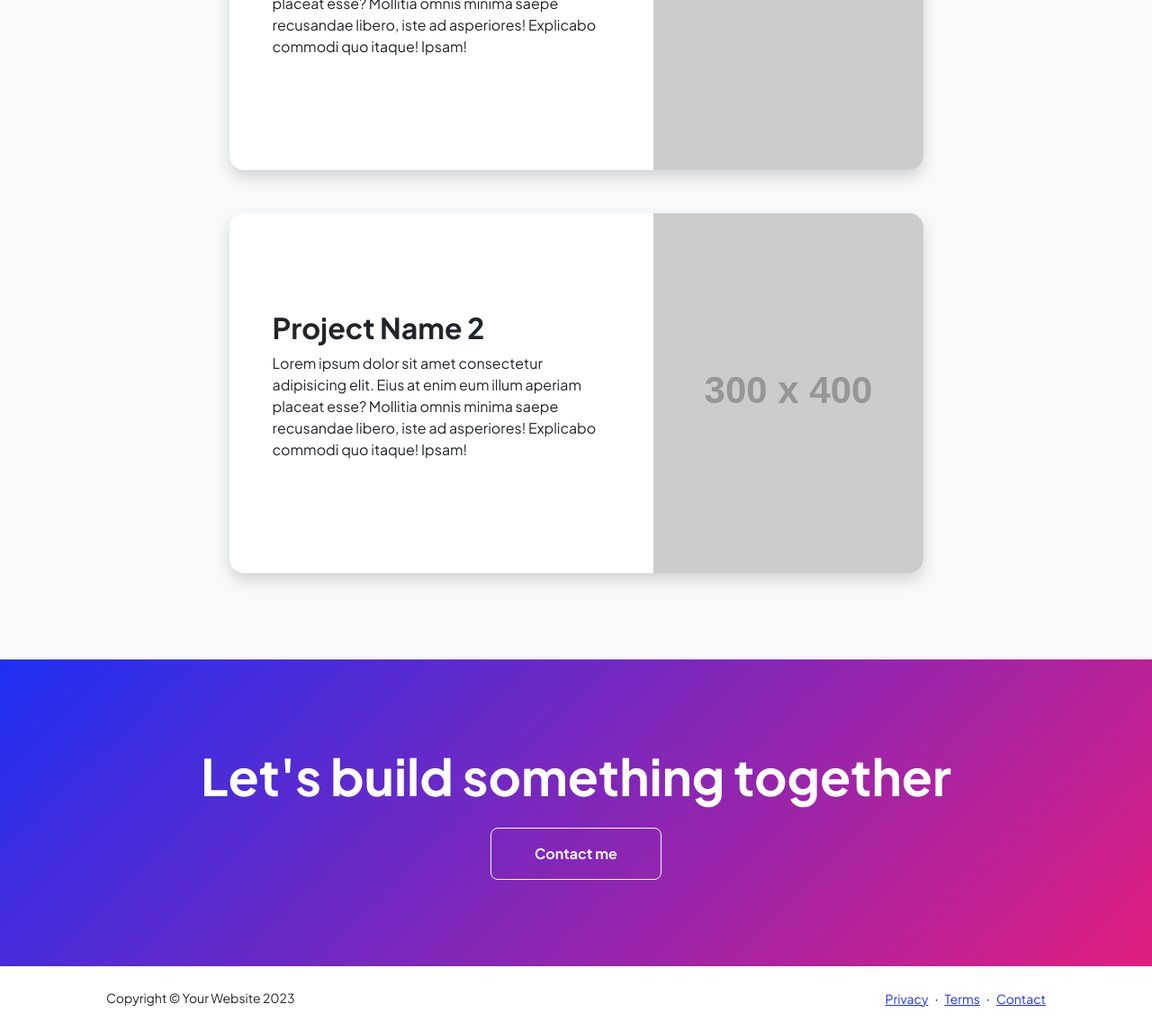
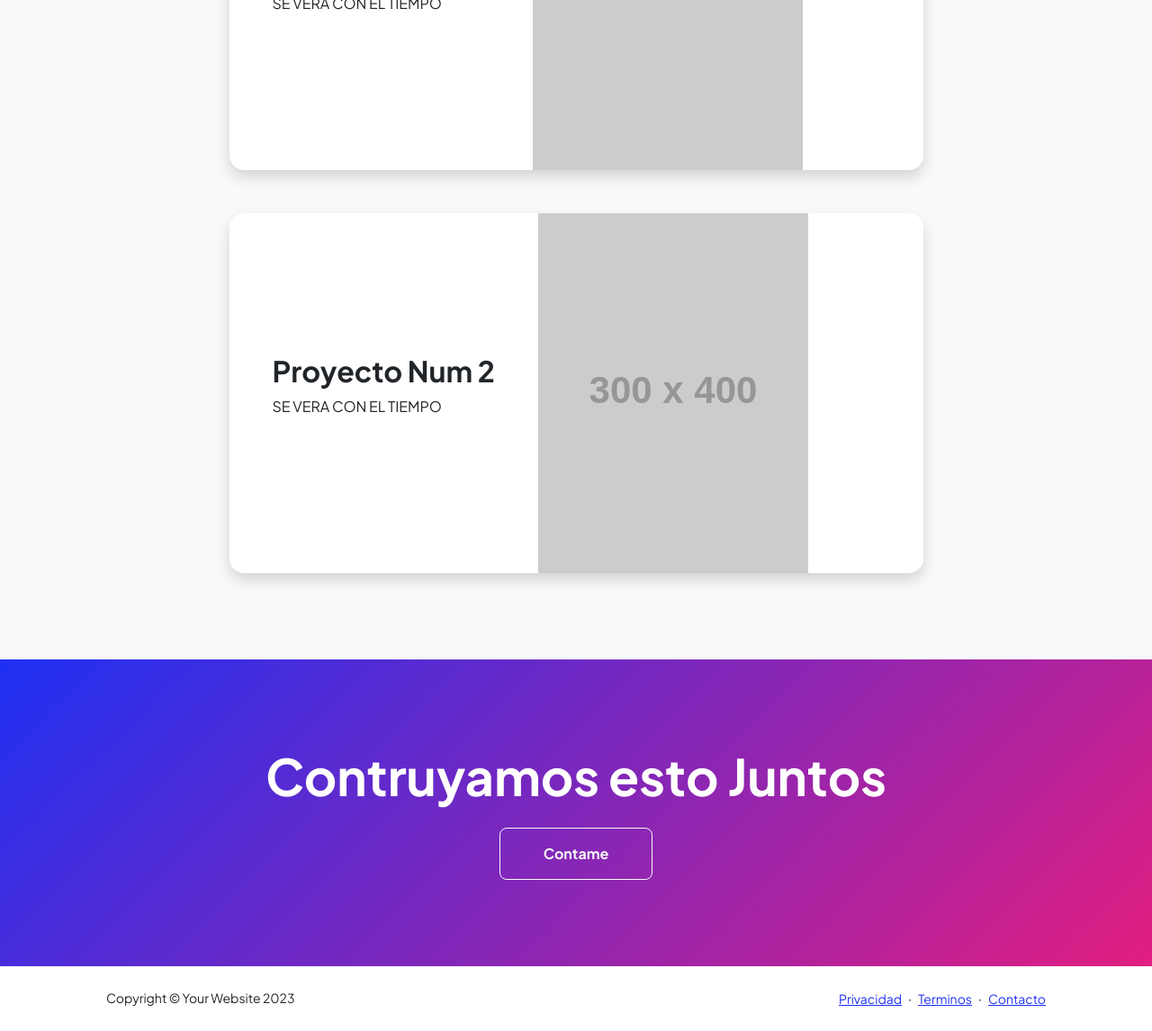
Before and after one commit to Alexa1331/Alexa1331.github.io, a plain HTML site: page projects.html in a window 1280 px wide. Shown: the part 437-1583 px from the top of the page at 90% size. Drawn offline with nearby package versions, Linux system fonts and the light colour scheme; placeholder pictures from the web are drawn by us.

Commit message:
Update projects.html

```diff
--- a/projects.html
+++ b/projects.html
@@ -5,7 +5,7 @@
         <meta name="viewport" content="width=device-width, initial-scale=1, shrink-to-fit=no" />
         <meta name="description" content="" />
         <meta name="author" content="" />
-        <title>Modern Business - Start Bootstrap Template</title>
+        <title>Sitio Wed</title>
         <!-- Favicon-->
         <link rel="icon" type="image/x-icon" href="assets/favicon.ico" />
         <!-- Custom Google font-->
@@ -22,7 +22,7 @@
             <!-- Navigation-->
             <nav class="navbar navbar-expand-lg navbar-light bg-white py-3">
                 <div class="container px-5">
-                    <a class="navbar-brand" href="index.html"><span class="fw-bolder text-primary">Start Bootstrap</span></a>
+                    <a class="navbar-brand" href="index.html"><span class="fw-bolder text-primary">Sitio Wed</span></a>
                     <button class="navbar-toggler" type="button" data-bs-toggle="collapse" data-bs-target="#navbarSupportedContent" aria-controls="navbarSupportedContent" aria-expanded="false" aria-label="Toggle navigation"><span class="navbar-toggler-icon"></span></button>
                     <div class="collapse navbar-collapse" id="navbarSupportedContent">
                         <ul class="navbar-nav ms-auto mb-2 mb-lg-0 small fw-bolder">
@@ -38,7 +38,7 @@
             <section class="py-5">
                 <div class="container px-5 mb-5">
                     <div class="text-center mb-5">
-                        <h1 class="display-5 fw-bolder mb-0"><span class="text-gradient d-inline">Projects</span></h1>
+                        <h1 class="display-5 fw-bolder mb-0"><span class="text-gradient d-inline">Proyecto</span></h1>
                     </div>
                     <div class="row gx-5 justify-content-center">
                         <div class="col-lg-11 col-xl-9 col-xxl-8">
@@ -47,8 +47,8 @@
                                 <div class="card-body p-0">
                                     <div class="d-flex align-items-center">
                                         <div class="p-5">
-                                            <h2 class="fw-bolder">Project Name 1</h2>
-                                            <p>Lorem ipsum dolor sit amet consectetur adipisicing elit. Eius at enim eum illum aperiam placeat esse? Mollitia omnis minima saepe recusandae libero, iste ad asperiores! Explicabo commodi quo itaque! Ipsam!</p>
+                                            <h2 class="fw-bolder">Proyecto Num 1</h2>
+                                            <p> SE VERA CON EL TIEMPO </p>
                                         </div>
                                         <img class="img-fluid" src="https://dummyimage.com/300x400/343a40/6c757d" alt="..." />
                                     </div>
@@ -59,8 +59,8 @@
                                 <div class="card-body p-0">
                                     <div class="d-flex align-items-center">
                                         <div class="p-5">
-                                            <h2 class="fw-bolder">Project Name 2</h2>
-                                            <p>Lorem ipsum dolor sit amet consectetur adipisicing elit. Eius at enim eum illum aperiam placeat esse? Mollitia omnis minima saepe recusandae libero, iste ad asperiores! Explicabo commodi quo itaque! Ipsam!</p>
+                                            <h2 class="fw-bolder">Proyecto Num 2</h2>
+                                            <p>SE VERA CON EL TIEMPO</p>
                                         </div>
                                         <img class="img-fluid" src="https://dummyimage.com/300x400/343a40/6c757d" alt="..." />
                                     </div>
@@ -74,8 +74,8 @@
             <section class="py-5 bg-gradient-primary-to-secondary text-white">
                 <div class="container px-5 my-5">
                     <div class="text-center">
-                        <h2 class="display-4 fw-bolder mb-4">Let's build something together</h2>
-                        <a class="btn btn-outline-light btn-lg px-5 py-3 fs-6 fw-bolder" href="contact.html">Contact me</a>
+                        <h2 class="display-4 fw-bolder mb-4">Contruyamos esto Juntos</h2>
+                        <a class="btn btn-outline-light btn-lg px-5 py-3 fs-6 fw-bolder" href="contact.html">Contame</a>
                     </div>
                 </div>
             </section>
@@ -86,11 +86,11 @@
                 <div class="row align-items-center justify-content-between flex-column flex-sm-row">
                     <div class="col-auto"><div class="small m-0">Copyright &copy; Your Website 2023</div></div>
                     <div class="col-auto">
-                        <a class="small" href="#!">Privacy</a>
+                        <a class="small" href="#!">Privacidad</a>
                         <span class="mx-1">&middot;</span>
-                        <a class="small" href="#!">Terms</a>
+                        <a class="small" href="#!">Terminos</a>
                         <span class="mx-1">&middot;</span>
-                        <a class="small" href="#!">Contact</a>
+                        <a class="small" href="#!">Contacto</a>
                     </div>
                 </div>
             </div>
```
